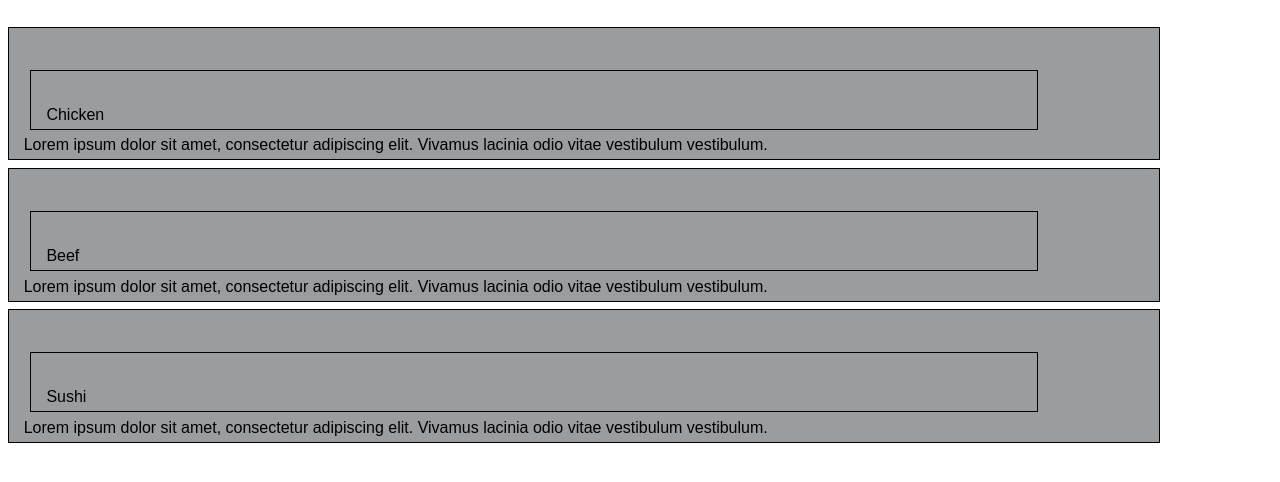
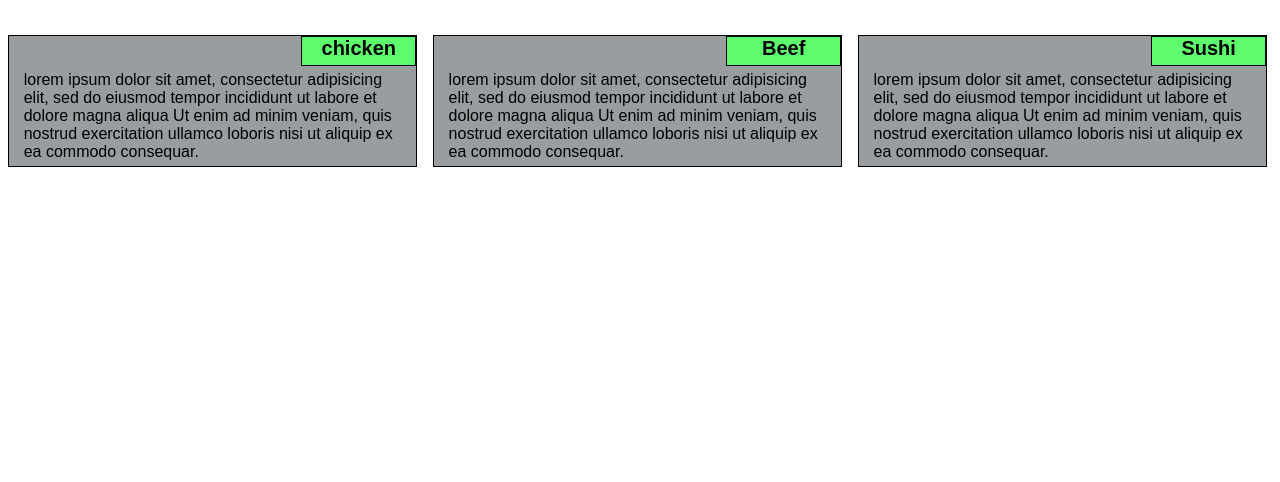
Before and after one commit to koushik-0204/coursera-CSS-, a plain HTML site: page index.html in a window 1280 px wide. Shown: the part 50-532 px from the top of the page. Drawn offline with Linux system fonts and the light colour scheme.

Commit message:
Update index.html

```diff
--- a/index.html
+++ b/index.html
@@ -1,25 +1,29 @@
 <!DOCTYPE html>
 <html>
 <head>
-        <meta charset="UTF-8">
-        <title>module2 solution</title>
+	<meta charset="utf-8">
+	<meta name="viewport" content="width=device-width, initial-scale=1">
+	<title>Our Menu</title>
 	<link rel="stylesheet" href="index.css">
 </head>
 <body>
 	<h1>Our Menu</h1>
 
-    <div class="container">
-        <div class="section">
-            <div class="section-title">Chicken</div>
-            <p>Lorem ipsum dolor sit amet, consectetur adipiscing elit. Vivamus lacinia odio vitae vestibulum vestibulum.</p>
+	<div class="row">
+		<div class="col-length-4 col-mid-6">
+			<h2 id="title1">chicken</h2>
+			<p>lorem ipsum dolor sit amet, consectetur adipisicing elit, sed do eiusmod tempor incididunt ut labore et dolore magna aliqua Ut enim ad minim veniam, quis nostrud exercitation ullamco loboris nisi ut aliquip ex ea commodo consequar.
+			</p>
 		</div>
-        <div class="section">
-            <div class="section-title">Beef</div>
-            <p>Lorem ipsum dolor sit amet, consectetur adipiscing elit. Vivamus lacinia odio vitae vestibulum vestibulum.</p>
+		<div class="col-length-4 col-mid-6">
+			<h2 id="title2">Beef</h2>
+			<p>lorem ipsum dolor sit amet, consectetur adipisicing elit, sed do eiusmod tempor incididunt ut labore et dolore magna aliqua Ut enim ad minim veniam, quis nostrud exercitation ullamco loboris nisi ut aliquip ex ea commodo consequar.
+			</p>
 		</div>
-        <div class="section">
-            <div class="section-title">Sushi</div>
-            <p>Lorem ipsum dolor sit amet, consectetur adipiscing elit. Vivamus lacinia odio vitae vestibulum vestibulum.</p>
+		<div class="col-length-4 col-mid-12">
+			<h2 id="title1">Sushi</h2>
+			<p>lorem ipsum dolor sit amet, consectetur adipisicing elit, sed do eiusmod tempor incididunt ut labore et dolore magna aliqua Ut enim ad minim veniam, quis nostrud exercitation ullamco loboris nisi ut aliquip ex ea commodo consequar.
+			</p>
 		</div>
 	</div>
 
```
Lines whose indentation alone changed are shown as unchanged.
